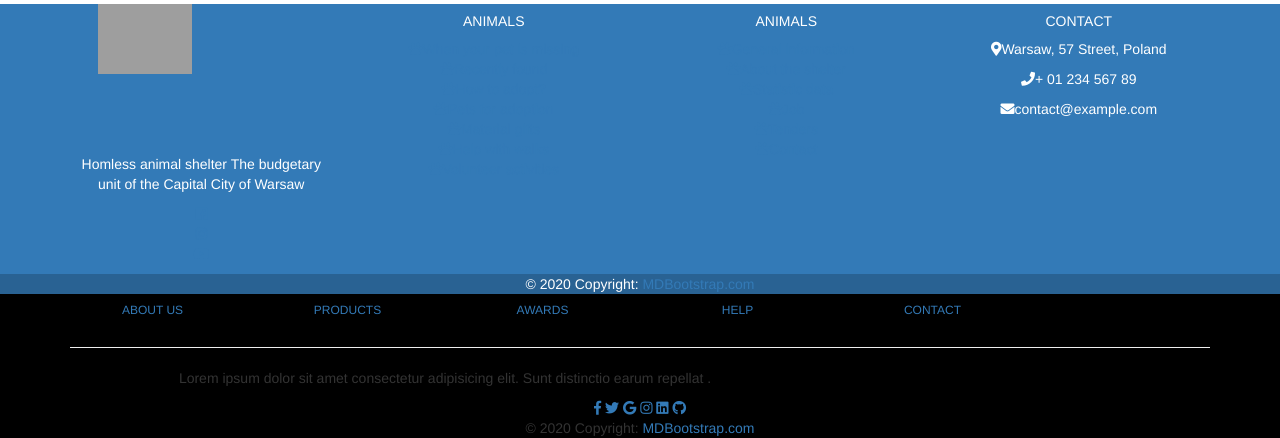
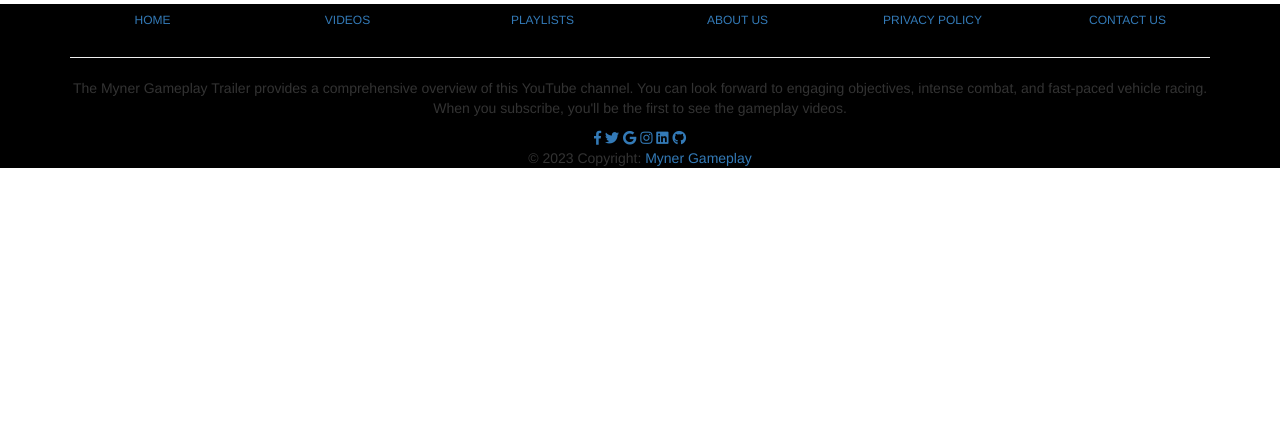
Before and after one commit to Ngaremaina/Myner-Gameplay, a Flask app: page / in a window 1280 px wide. Shown: the part 1028-1466 px from the top of the page. After the commit the page ends 1196 px from the top, so only its background shows below. Run offline with Flask 2, Linux system fonts and the light colour scheme; some libraries are stand-ins or nearby versions; grey boxes are pictures that could not be loaded.

Commit message:
Myner Gameplay

```diff
--- a/mynergameplay/routes.py
+++ b/mynergameplay/routes.py
@@ -12,3 +12,15 @@ def playlist():
 @app.route("/videos")
 def videos():
     return render_template('video.html')
+
+@app.route("/about us")
+def about():
+    return render_template('about.html')
+
+@app.route("/privacy policy")
+def privacy():
+    return render_template('privacy.html')
+
+@app.route("/contact us")
+def contact():
+    return render_template('contact.html')
--- a/mynergameplay/templates/index.html
+++ b/mynergameplay/templates/index.html
@@ -23,14 +23,9 @@
             width: 854;
             height: 540;
             }
-
-
             </style>
-
-
-
         <header>
-        <nav class="navbar navbar-inverse">
+        <nav class="navbar navbar-inverse" style="background-color: black">
             <div class="container-fluid">
                 <div class="navbar-header">
                 <a class="navbar-brand" href="{{ url_for('home') }}">Myner Gameplay</a>
@@ -39,7 +34,9 @@
                         <li><a href="{{ url_for('home') }}"></i>Home</a></li>
                         <li><a href="{{ url_for('videos') }}">Videos</a></li>
                         <li><a href="{{ url_for('playlist') }}">Playlists</a></li>
-                        <li><a href="">About Us</a></li>
+                        <li><a href="{{ url_for('about') }}">About Us</a></li>
+                        <li><a href="{{ url_for('privacy') }}">Privacy Policy</a></li>
+                        <li><a href="{{ url_for('contact') }}">Contact Us</a></li>
                     </ul>
 
             </div>
@@ -49,146 +46,6 @@
     <body>
     {% block content %}
     {% endblock %}
-  <footer class="bg-primary text-center text-lg-start text-white">
-    <!-- Grid container -->
-    <div class="container p-4">
-      <!--Grid row-->
-      <div class="row my-4">
-        <!--Grid column-->
-        <div class="col-lg-3 col-md-6 mb-4 mb-md-0">
-
-          <div class="rounded-circle bg-black shadow-1-strong d-flex align-items-center justify-content-center mb-4 mx-auto" style="width: 150px; height: 150px;">
-            <img src="https://mdbootstrap.com/img/Photos/new-templates/animal-shelter/logo.png" height="70" alt=""
-                 loading="lazy" />
-          </div>
-
-          <p class="text-center">Homless animal shelter The budgetary unit of the Capital City of Warsaw</p>
-
-          <ul class="list-unstyled d-flex flex-row justify-content-center">
-            <li>
-              <a class="text-white px-2" href="#!">
-                <i class="fab fa-facebook-square"></i>
-              </a>
-            </li>
-            <li>
-              <a class="text-black px-2" href="#!">
-                <i class="fab fa-instagram"></i>
-              </a>
-            </li>
-            <li>
-              <a class="text-white ps-2" href="#!">
-                <i class="fab fa-youtube"></i>
-              </a>
-            </li>
-          </ul>
-
-        </div>
-        <!--Grid column-->
-
-        <!--Grid column-->
-        <div class="col-lg-3 col-md-6 mb-4 mb-md-0">
-          <h5 class="text-uppercase mb-4">Animals</h5>
-
-          <ul class="list-unstyled">
-            <li class="mb-2">
-              <a href="#!" class="text-white"><i class="fas fa-paw pe-3"></i>When your pet is missing</a>
-            </li>
-            <li class="mb-2">
-              <a href="#!" class="text-white"><i class="fas fa-paw pe-3"></i>Recently found</a>
-            </li>
-            <li class="mb-2">
-              <a href="#!" class="text-white"><i class="fas fa-paw pe-3"></i>How to adopt?</a>
-            </li>
-            <li class="mb-2">
-              <a href="#!" class="text-white"><i class="fas fa-paw pe-3"></i>Pets for adoption</a>
-            </li>
-            <li class="mb-2">
-              <a href="#!" class="text-white"><i class="fas fa-paw pe-3"></i>Material gifts</a>
-            </li>
-            <li class="mb-2">
-              <a href="#!" class="text-white"><i class="fas fa-paw pe-3"></i>Help with walks</a>
-            </li>
-            <li class="mb-2">
-              <a href="#!" class="text-white"><i class="fas fa-paw pe-3"></i>Volunteer activities</a>
-            </li>
-          </ul>
-        </div>
-        <!--Grid column-->
-
-        <!--Grid column-->
-        <div class="col-lg-3 col-md-6 mb-4 mb-md-0">
-          <h5 class="text-uppercase mb-4">Animals</h5>
-
-          <ul class="list-unstyled">
-            <li class="mb-2">
-              <a href="#!" class="text-black"><i class="fas fa-paw pe-3"></i>General information</a>
-            </li>
-            <li class="mb-2">
-              <a href="#!" class="text-white"><i class="fas fa-paw pe-3"></i>About the shelter</a>
-            </li>
-            <li class="mb-2">
-              <a href="#!" class="text-white"><i class="fas fa-paw pe-3"></i>Statistic data</a>
-            </li>
-            <li class="mb-2">
-              <a href="#!" class="text-white"><i class="fas fa-paw pe-3"></i>Job</a>
-            </li>
-            <li class="mb-2">
-              <a href="#!" class="text-white"><i class="fas fa-paw pe-3"></i>Tenders</a>
-            </li>
-            <li class="mb-2">
-              <a href="#!" class="text-white"><i class="fas fa-paw pe-3"></i>Contact</a>
-            </li>
-          </ul>
-        </div>
-        <!--Grid column-->
-
-        <!--Grid column-->
-        <div class="col-lg-3 col-md-6 mb-4 mb-md-0">
-          <h5 class="text-uppercase mb-4">Contact</h5>
-
-          <ul class="list-unstyled">
-            <li>
-              <p><i class="fas fa-map-marker-alt pe-2"></i>Warsaw, 57 Street, Poland</p>
-            </li>
-            <li>
-              <p><i class="fas fa-phone pe-2"></i>+ 01 234 567 89</p>
-            </li>
-            <li>
-              <p><i class="fas fa-envelope pe-2 mb-0"></i>contact@example.com</p>
-            </li>
-          </ul>
-        </div>
-        <!--Grid column-->
-      </div>
-      <!--Grid row-->
-    </div>
-    <!-- Grid container -->
-
-    <!-- Copyright -->
-    <div class="text-center p-3" style="background-color: rgba(0, 0, 0, 0.2)">
-      © 2020 Copyright:
-      <a class="text-white" href="https://mdbootstrap.com/">MDBootstrap.com</a>
-    </div>
-    <!-- Copyright -->
-  </footer>
-
-
-<!-- End of .container -->
-
-
-
-
-
-
-
-
-
-
-
-
-
-
-
 
 <!-- Remove the container if you want to extend the Footer to full width. -->
 
@@ -203,7 +60,7 @@
           <!-- Grid column -->
           <div class="col-md-2">
             <h6 class="text-uppercase font-weight-bold">
-              <a href="#!" class="text-white">About us</a>
+              <a href="{{ url_for('home') }}" class="text-white">Home</a>
             </h6>
           </div>
           <!-- Grid column -->
@@ -211,7 +68,7 @@
           <!-- Grid column -->
           <div class="col-md-2">
             <h6 class="text-uppercase font-weight-bold">
-              <a href="#!" class="text-white">Products</a>
+              <a href="{{ url_for('videos') }}" class="text-white">Videos</a>
             </h6>
           </div>
           <!-- Grid column -->
@@ -219,7 +76,7 @@
           <!-- Grid column -->
           <div class="col-md-2">
             <h6 class="text-uppercase font-weight-bold">
-              <a href="#!" class="text-white">Awards</a>
+              <a href="{{ url_for('playlist') }}" class="text-white">Playlists</a>
             </h6>
           </div>
           <!-- Grid column -->
@@ -227,7 +84,7 @@
           <!-- Grid column -->
           <div class="col-md-2">
             <h6 class="text-uppercase font-weight-bold">
-              <a href="#!" class="text-white">Help</a>
+              <a href="{{ url_for('about') }}" class="text-white">About Us</a>
             </h6>
           </div>
           <!-- Grid column -->
@@ -235,7 +92,14 @@
           <!-- Grid column -->
           <div class="col-md-2">
             <h6 class="text-uppercase font-weight-bold">
-              <a href="#!" class="text-white">Contact</a>
+              <a href="{{ url_for('privacy') }}" class="text-white">Privacy Policy</a>
+            </h6>
+          </div>
+          <!-- Grid column -->
+          <!-- Grid column -->
+          <div class="col-md-2">
+            <h6 class="text-uppercase font-weight-bold">
+              <a href="{{ url_for('contact') }}" class="text-white">Contact Us</a>
             </h6>
           </div>
           <!-- Grid column -->
@@ -249,10 +113,9 @@
       <!-- Section: Text -->
       <section class="mb-5">
         <div class="row d-flex justify-content-center">
-          <div class="col-lg-8">
+          <div class="col-lg-12">
             <p>
-              Lorem ipsum dolor sit amet consectetur adipisicing elit. Sunt
-              distinctio earum repellat .
+              The Myner Gameplay Trailer provides a comprehensive overview of this YouTube channel. You can look forward to engaging objectives, intense combat, and fast-paced vehicle racing. When you subscribe, you'll be the first to see the gameplay videos.
             </p>
           </div>
         </div>
@@ -261,7 +124,7 @@
 
       <!-- Section: Social -->
       <section class="text-center mb-5">
-        <a href="" class="text-white me-4">
+        <a href="" class="text-white me-12">
           <i class="fab fa-facebook-f"></i>
         </a>
         <a href="" class="text-white me-4">
@@ -289,9 +152,9 @@
          class="text-center p-3"
          style="background-color: rgba(0, 0, 0, 0.2)"
          >
-      © 2020 Copyright:
-      <a class="text-white" href="https://mdbootstrap.com/"
-         >MDBootstrap.com</a
+      © 2023 Copyright:
+      <a class="text-white" href="https://myner-gameplay.onrender.com/"
+         >Myner Gameplay</a
         >
     </div>
     <!-- Copyright -->
```
Also changed, not shown: mynergameplay/templates/about.html (added, +7 -0 lines), mynergameplay/templates/contact.html (added, +8 -0 lines), mynergameplay/templates/privacy.html (added, +129 -0 lines).
